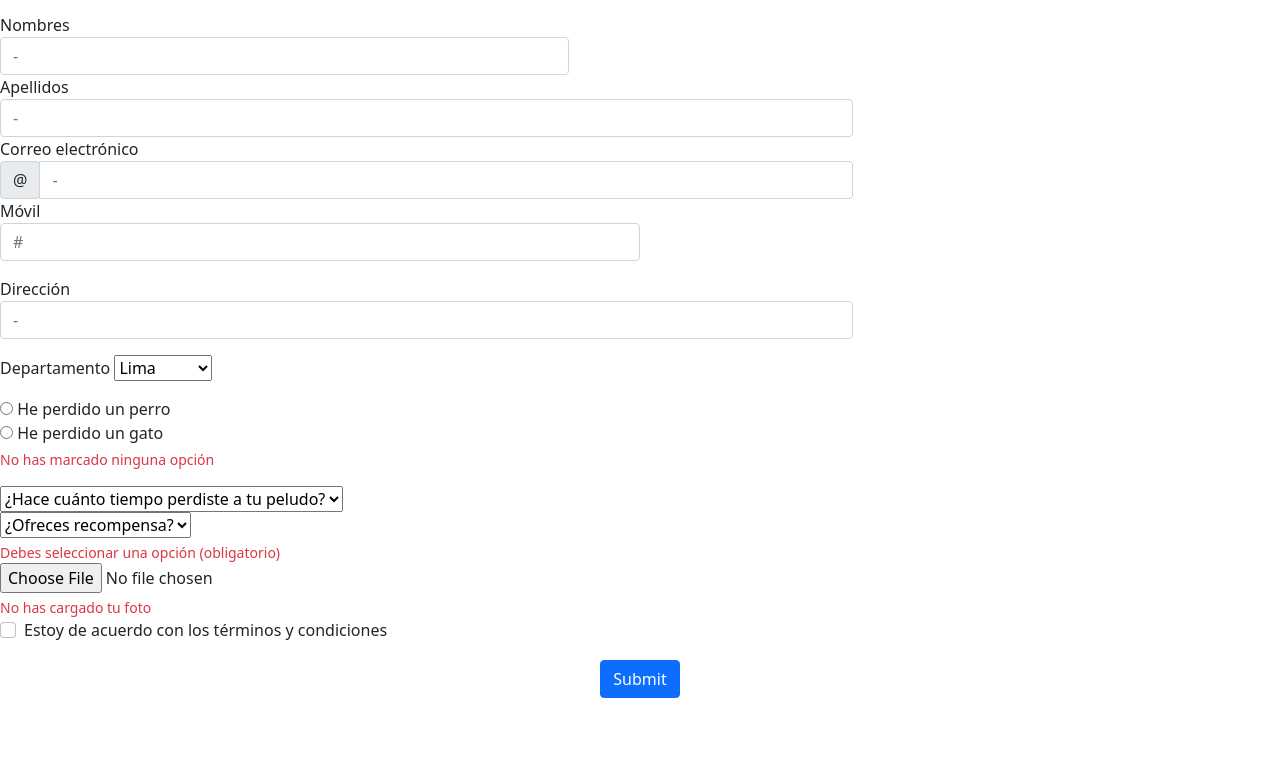
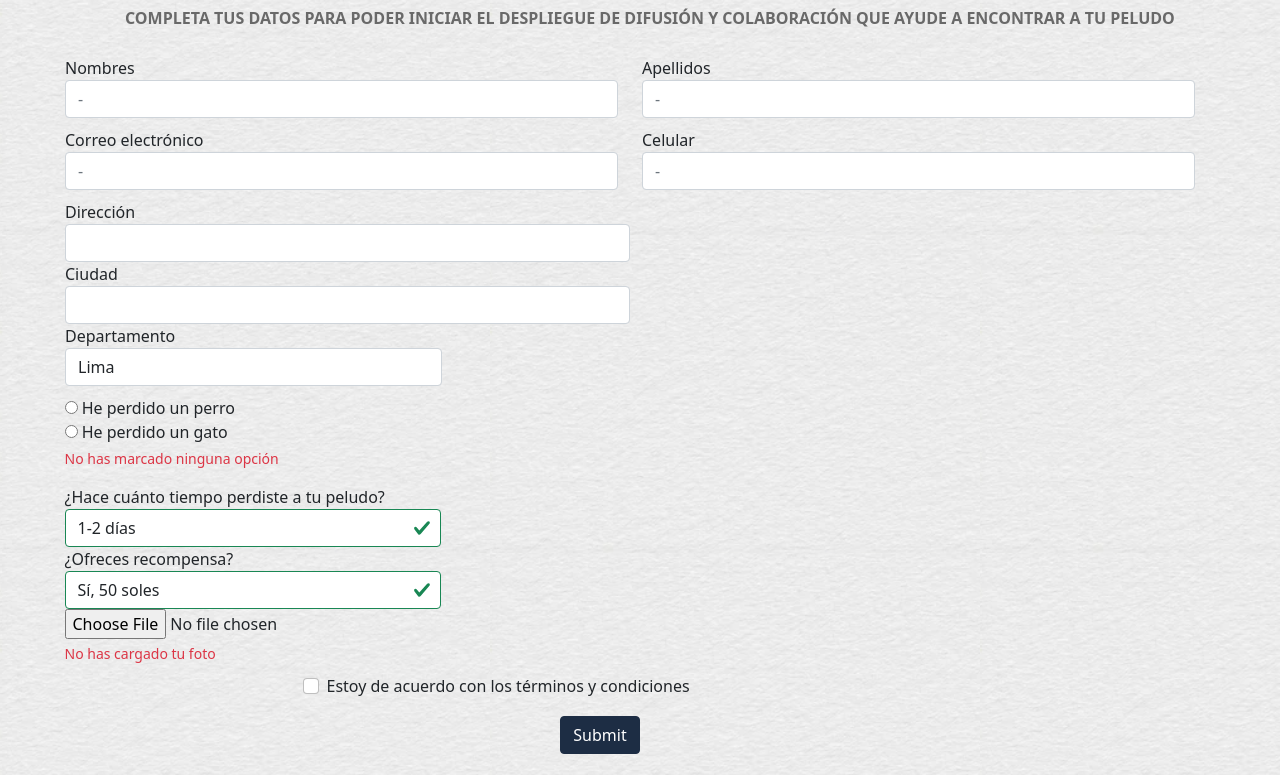
Before and after one commit to IriMont/cuartaentregacoder, a website: page fichero.html in a window 1280 px wide. Shown: the part 83-858 px from the top of the page. Before the commit the page ends 800 px from the top, so only its background shows below. Drawn offline with nearby package versions, Linux system fonts and the light colour scheme.

Commit message:
version4

```diff
--- a/fichero.html
+++ b/fichero.html
@@ -4,7 +4,7 @@
     <meta charset="UTF-8">
     <meta http-equiv="X-UA-Compatible" content="IE=edge">
     <meta name="viewport" content="width=device-width, initial-scale=1.0">
-    <link rel="stylesheet" href="Styles CSS/stylefiche.css">
+    <link rel="stylesheet" href="stylescss/stylefiche.css">
     <!--Bootstrap-->
     <link href="https://cdn.jsdelivr.net/npm/bootstrap@5.0.0-beta2/dist/css/bootstrap.min.css"
     rel="stylesheet" integrity="sha384-BmbxuPwQa2lc/FVzBcNJ7UAyJxM6wuqIj61tLrc4wSX0szH/Ev+nYRRuWlolflfl"
@@ -14,58 +14,74 @@
 </head>
 <body>
   <header>
-    <div class="encabezado">
-        <h1 class="txtsup">Fichero Aliados Peludos</h1>
+    <div class="container">
+      <div>
+        <h1 class="col-xs-4 col-md-8 col-lg-12">Fichero Aliados Peludos</h1>
+      </div>
     </div>
   </header>
 
-  <section>
-    <p>COMPLETA TUS DATOS PARA PODER INICIAR EL DESPLIEGUE DE DIFUSIÓN Y COLABORACIÓN QUE AYUDE A ENCONTRAR A TU PELUDO</p>
+  <div>
+    <section class="col-xs-4 col-md-8 col-lg-12">
+      <p>COMPLETA TUS DATOS PARA PODER INICIAR EL DESPLIEGUE DE DIFUSIÓN Y COLABORACIÓN QUE AYUDE A ENCONTRAR A TU PELUDO</p>
+    </section>
+  </div>
+
+
+
+  <section class="caja-1">
+    <form>
+      <div class="row">
+        <div class="col">
+          <label for="inputEmail4">Nombres</label>
+          <input type="text" class="form-control" placeholder="-">
+        </div>
+        <div class="col">
+          <label for="inputEmail4">Apellidos</label>
+          <input type="text" class="form-control" placeholder="-">
+        </div>
+      </div>
+    </form>
   </section>
 
-  <section>
-    <form class="PrimeraCaja">
-      <div class="form-group">
-        <div class="col-xs-4 col-md-8">
-          <label for="nombre" class="control-label col-md-2">Nombres</label>
-          <div class="col-md-8">
-            <input type="text" class="form-control" placeholder="-" required>
-          </div>
+  <section class="caja-2">
+    <form>
+      <div class="row">
+        <div class="col">
+          <label for="inputEmail4">Correo electrónico</label>
+          <input type="text" class="form-control" placeholder="-">
         </div>
-        <div class="col-xs-4 col-md-8">
-          <label>Apellidos</label>
-          <input type="text" class="form-control" placeholder="-" required>
-        </div>
-        <div class="col-xs-4 col-md-8">
-          <label>Correo electrónico</label>
-          <div class="input-group">
-            <div class="input-group-prepend">
-              <span class="input-group-text" id="inputGroupPrepend2">@</span>
-            </div>
-            <input type="text" class="form-control" placeholder="-" aria-describedby="inputGroupPrepend2" required>
-          </div>
+        <div class="col">
+          <label for="inputEmail4">Celular</label>
+          <input type="text" class="form-control" placeholder="-">
         </div>
       </div>
-      <div class="form-group">
-        <div class="col-md-6 mb-3">
-          <label>Móvil</label>
-          <input type="text" class="form-control" placeholder="#" required>
+    </form>
+  </section>
+
+
+  <section class="caja-3">
+    <form>
+      <div class="col">
+        <div class="col col-md-6">
+          <label for="inputEmail4">Dirección</label>
+          <input type="email" class="form-control" id="inputEmail4">
         </div>
-        <div class="col-md-8 mb-3">
-          <label>Dirección</label>
-          <input type="text" class="form-control" placeholder="-" required>
+        <div class="col col-md-6">
+          <label for="inputPassword4">Ciudad</label>
+          <input type="password" class="form-control" id="inputPassword4">
         </div>
-        <div class="col-md-8 mb-3">
-          <label>Departamento</label>
-          <select class="custom-select" required>
-                <option value="1">Lima</option>
-                <option value="2">Piura</option>
-                <option value="3">Trujillo</option>
-                <option value="3">Arequipa</option>
-                <option value="3">Huancayo</option>
+      </div>
+        <div class="form-group col-md-4">
+          <label for="inputState">Departamento</label>
+          <select id="inputState" class="form-control">
+            <option selected>Lima</option>
+            <option>Piura</option>
+            <option>Trujillo</option>
+            <option>Huancayo</option>
+            <option>Arequipa</option>
           </select>
         </div>
-      </div>
     </form>
   </section>
 
@@ -83,30 +99,31 @@
               <div class="invalid-feedback">No has marcado ninguna opción</div>
             </div>
 
-            <div class="form-group">
-              <select class="custom-select" required>
-                <option value="">¿Hace cuánto tiempo perdiste a tu peludo?</option>
-                <option value="1">1-2 días</option>
-                <option value="2">1 semana</option>
-                <option value="3">2 semanas</option>
-                <option value="3">1 mes</option>
-                <option value="3">Más de 1 mes</option>
+
+            <div class="form-group col-md-4">
+              <label for="inputState">¿Hace cuánto tiempo perdiste a tu peludo?</label>
+              <select id="inputState" class="form-control">
+                <option>1-2 días</option>
+                <option>1 semana</option>
+                <option>2 semanas</option>
+                <option>1 mes</option>
+                <option>Más de 1 mes</option>
               </select>
-            <div>
-              <select class="custom-select-2" required>
-                <option value="">¿Ofreces recompensa?</option>
-                <option value="1">Sí, 50 soles</option>
-                <option value="2">Sí, 100 soles</option>
-                <option value="3">Sí, 200 soles</option>
-                <option value="3">Sí, +200 soles</option>
-                <option value="3">No</option>
-              </div>
-              </select>
-              <div class="invalid-feedback">Debes seleccionar una opción (obligatorio)</div>
             </div>
 
 
-            <div class="custom-file">
+            <div class="form-group col-md-4">
+              <label for="inputState">¿Ofreces recompensa?</label>
+              <select id="inputState" class="form-control">
+                <option>Sí, 50 soles</option>
+                <option>Sí, 100 soles</option>
+                <option>Sí, 200 soles</option>
+                <option>Sí, más de 200 soles</option>
+                <option>No</option>
+              </select>
+            </div>
+
+            <div class="custom-file-1">
               <input type="file" class="custom-file-input" id="validatedCustomFile" required>
               <label class="custom-file-label" for="validatedCustomFile"></label>
               <div class="invalid-feedback">No has cargado tu foto</div>
@@ -128,10 +145,9 @@
         </div>
       </section>
 
-
-
-
-
+<script src="https://cdn.jsdelivr.net/npm/bootstrap@5.0.0-beta2/dist/js/bootstrap.bundle.min.js" integrity="sha384-b5kHyXgcpbZJO/tY9Ul7kGkf1S0CWuKcCD38l8YkeH8z8QjE0GmW1gYU5S9FOnJ0" crossorigin="anonymous"></script>
+<script src="https://cdn.jsdelivr.net/npm/@popperjs/core@2.6.0/dist/umd/popper.min.js" integrity="sha384-KsvD1yqQ1/1+IA7gi3P0tyJcT3vR+NdBTt13hSJ2lnve8agRGXTTyNaBYmCR/Nwi" crossorigin="anonymous"></script>
+<script src="https://cdn.jsdelivr.net/npm/bootstrap@5.0.0-beta2/dist/js/bootstrap.min.js" integrity="sha384-nsg8ua9HAw1y0W1btsyWgBklPnCUAFLuTMS2G72MMONqmOymq585AcH49TLBQObG" crossorigin="anonymous"></script>
 
 </body>
 </html>
--- /dev/null
+++ b/style.scss/stylefic.scss
@@ -0,0 +1,10 @@
+$fontprinp: 'Poppins', sans-serif;
+$sizefontgral: 14px;
+$colorcentral: #1D2D44;
+$colortitular: #606c38;
+$colorsobre: antiquewhite;
+$fonttitular: 'Chewy', cursive;
+
+body{
+    background:url(../img/FondoBlanco.PNG);
+}
--- a/SCSS/style.scss
+++ b/style.scss/stylex.scss
@@ -45,8 +45,6 @@ body{
     font-size: 16px;
 }
 
-
-
 #Perdidos{
     height: 500px;
     .titular1{
@@ -88,6 +86,7 @@ body{
         margin: 4.375rem 1.25rem 4.375rem 1.25rem;
         font-weight: 600;
         }
+
 }
 
 #anuncios{
@@ -166,6 +165,7 @@ body{
                     padding-right: 15%;
                     color: #1D2D44;
                     background-color: gainsboro;
+
                  }
 
             }
--- a/stylescss/stylefiche.css
+++ b/stylescss/stylefiche.css
@@ -6,7 +6,6 @@
 
 body{
     background: url(../IMG/FondoBlanco.PNG);
-    width: 100%;
     max-width: 1200px;
 }
 
@@ -24,10 +23,9 @@ section{
     z-index: 2;
 }
 
-.txtsup{
+header{
     background-color: #1D2D44;
     height: 60px;
-    width: 1300px;
     text-align: center;
     color: #e9ecef;
     font-size: 45px;
@@ -39,25 +37,23 @@ section p{
     color: dimgray;
     font-weight: 600;
     position: relative;
-    padding-top: 8%;
-    display: flex;
-    justify-content: center;
-    padding-left: 80px;
+    padding-top: 2%;
+    padding-left: 120px;
 }
 
 
-.PrimeraCaja{
-    margin-left: 25%;
+.caja-1, .caja-2, .caja-3{
+    margin-left: 5%;
     z-index: 1;
 }
 
-.PrimeraCaja:focus{
+.caja-1:focus{
     border: 1px solid #1D2D44;
 }
 
 
 .was-validated{
-    margin-left: 25%;
+    margin-left: 5%;
 }
 
 .form-group-2{
@@ -70,25 +66,15 @@ section p{
 }
 
 @media screen and (max-width:480px) {
+
+
 section p{
  font-size: 10px;
- padding-top: 80px;
  text-align: center;
- padding-right: 120px;
- padding-left: 15px;
+ padding-right: 20px;
+ padding-left: 20px;
 }
 
-
-.PrimeraCaja{
-    font-size: 12px;
-    margin-right: 120px;
-}
-
-.txtsup{
-    font-size: 18px;
-    padding-top: 15px;
-    padding-left: -10px;
-}
 
 .was-validated{
     font-size: 12px;
@@ -100,11 +86,14 @@ section p{
 
 .form-group-2 label{
     font-size: 10px;
+    margin-left: 25%;
 
 }
 
+
 .card-body button{
     font-size: 12px;
+    margin-left: 25%;
 }
 
 }
```
Also changed, not shown: Index.html (+2 -5 lines), SCSS/_part3historias.scss (deleted, +0 -52 lines), package.json (+8 -0 lines), css/mainstyle.css (added), css/stylefichero.css (added), css/stylemain.css, 2 other files.
